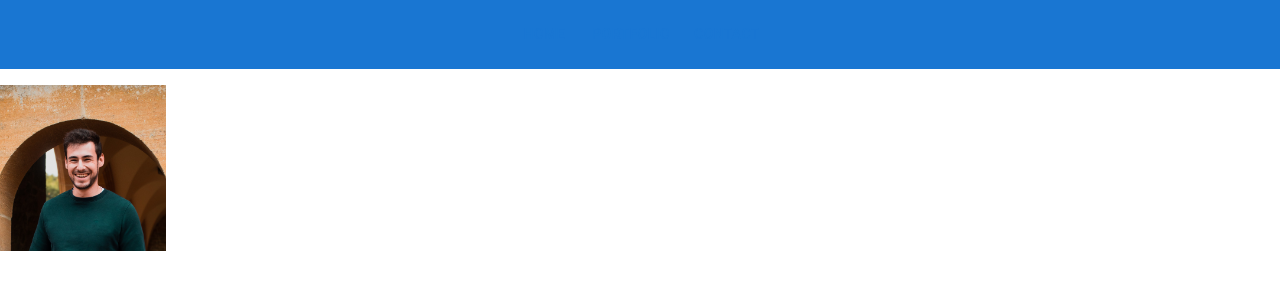
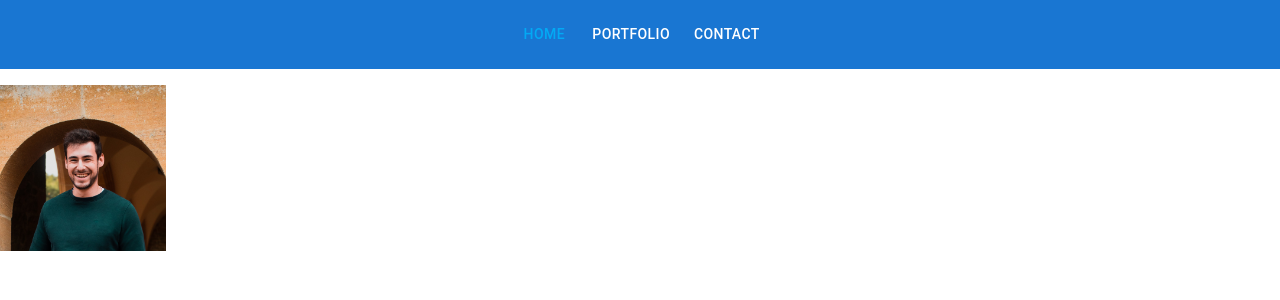
Before and after one commit to Alex-Van-Dijck/Portfolio-react, a React (Create React App) app: page / in a window 1280 px wide. Shown: the top 300 px of the page. Built offline with nearby package versions, Linux system fonts and the light colour scheme.

Commit message:
Fixed menu coloring

```diff
--- a/src/components/Menu.tsx
+++ b/src/components/Menu.tsx
@@ -12,9 +12,9 @@ const Menu = ()=> {
 
   return (
     <div className={styles.container}>
-      <Button variant="text" onClick={()=>{nav("/"); setActiveRoute(0);}} className={(activeRoute === 0)? styles.BtnSelected : styles.BtnDefault} >Home</Button>
-      <Button variant="text" onClick={()=>{nav("/Portfolio"); setActiveRoute(1);}} className={(activeRoute === 1)? styles.BtnSelected : styles.BtnDefault} >Portfolio</Button>
-      <Button variant="text" onClick={()=>{nav("/Contact"); setActiveRoute(2);}} className={(activeRoute === 2)? styles.BtnSelected : styles.BtnDefault}>Contact</Button>
+      <Button variant="text" onClick={()=>{nav("/"); setActiveRoute(0);}} sx={(activeRoute === 0)? {color:'#03a9f4'} : {color:'white'} }>Home</Button>
+      <Button variant="text" onClick={()=>{nav("/Portfolio"); setActiveRoute(1);}} sx={(activeRoute === 1)? {color:'#03a9f4'} : {color:'white'} } >Portfolio</Button>
+      <Button variant="text" onClick={()=>{nav("/Contact"); setActiveRoute(2);}} sx={(activeRoute === 2)? {color:'#03a9f4'} : {color:'white'} }>Contact</Button>
     </div>
   );
 }
```
